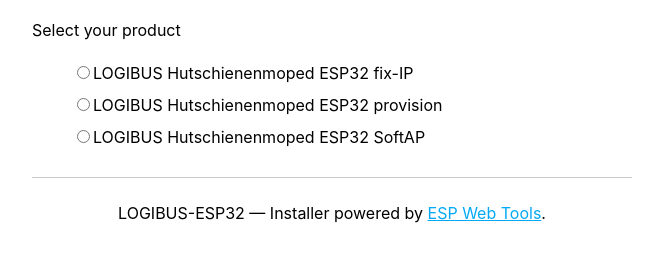
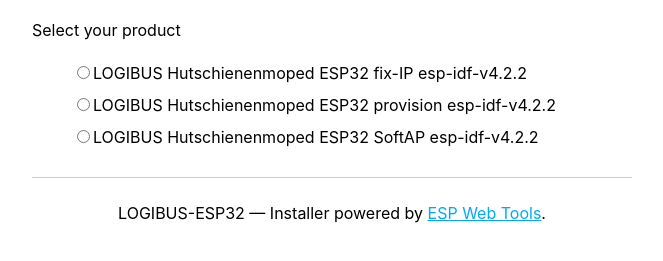
Before and after one commit to Meisterschulen-am-Ostbahnhof-Munchen/logibus-hutschienenmoped-esp32-install, a plain HTML site: page index.html in a window 1280 px wide. Shown: the part 81-342 px from the top of the page, without its empty margins (308-971 px from the left). Drawn offline with Linux system fonts and the light colour scheme.

Commit message:
_esp-idf-v4.2.2

```diff
--- a/index.html
+++ b/index.html
@@ -83,13 +83,13 @@
       <p>Select your product</p>
       <ul class="radios">
         <li>
-          <label><input type="radio" name="type" value="logibus_hutschienenmoped_esp32_fix" />LOGIBUS Hutschienenmoped ESP32 fix-IP</label>
+          <label><input type="radio" name="type" value="logibus_hutschienenmoped_esp32_fix_esp-idf-v4.2.2" />LOGIBUS Hutschienenmoped ESP32 fix-IP esp-idf-v4.2.2</label>
         </li>
         <li>
-          <label><input type="radio" name="type" value="logibus_hutschienenmoped_esp32_prov" />LOGIBUS Hutschienenmoped ESP32 provision</label>
+          <label><input type="radio" name="type" value="logibus_hutschienenmoped_esp32_prov_esp-idf-v4.2.2" />LOGIBUS Hutschienenmoped ESP32 provision esp-idf-v4.2.2</label>
         </li>
 		<li>
-          <label><input type="radio" name="type" value="logibus_hutschienenmoped_esp32_ap" />LOGIBUS Hutschienenmoped ESP32 SoftAP</label>
+          <label><input type="radio" name="type" value="logibus_hutschienenmoped_esp32_ap_esp-idf-v4.2.2" />LOGIBUS Hutschienenmoped ESP32 SoftAP esp-idf-v4.2.2</label>
         </li>
       </ul>
       <p class="button-row" align="center">
```
Also changed, not shown: manifest_logibus_hutschienenmoped_esp32_ap_esp-idf-v4.2.2.json (renamed from manifest_logibus_hutschienenmoped_esp32_ap.json), manifest_logibus_hutschienenmoped_esp32_fix_esp-idf-v4.2.2.json (renamed from manifest_logibus_hutschienenmoped_esp32_fix.json), manifest_logibus_hutschienenmoped_esp32_prov_esp-idf-v4.2.2.json (renamed from manifest_logibus_hutschienenmoped_esp32_prov.json), 18 other files.
